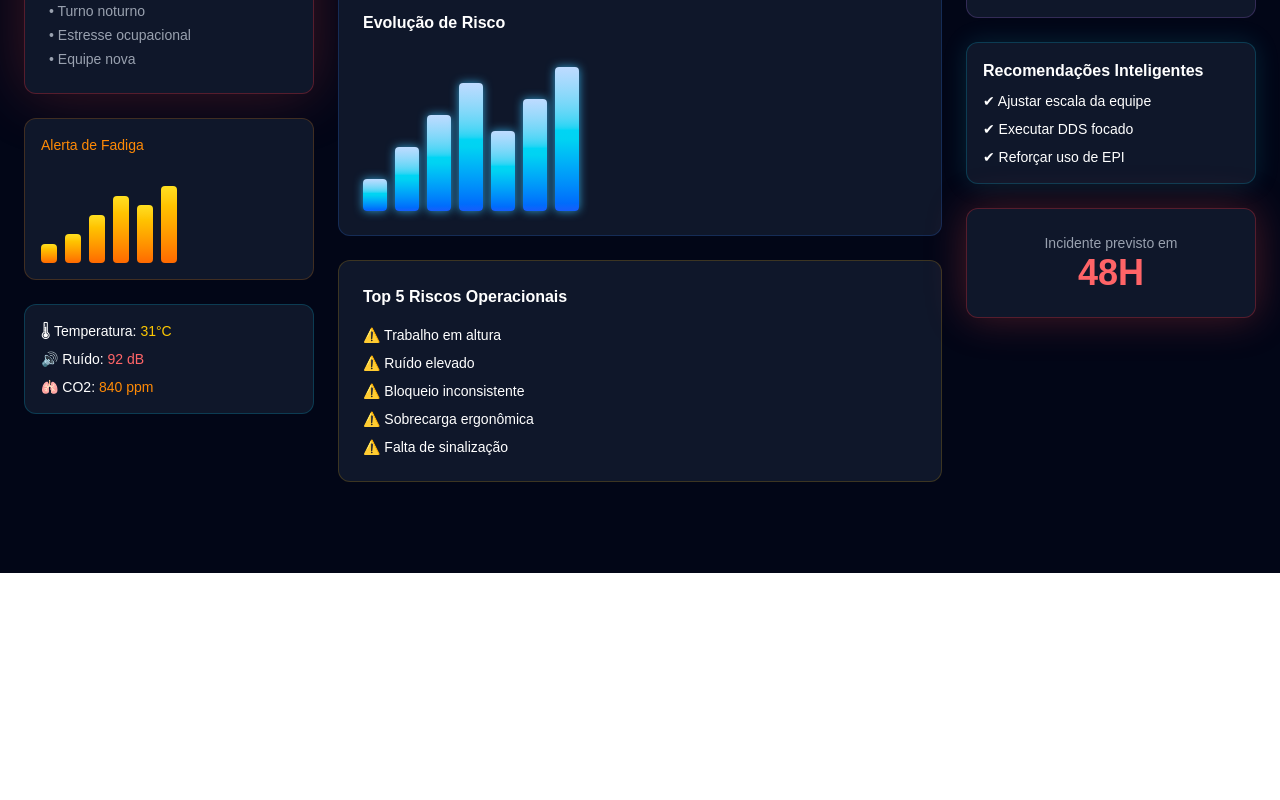
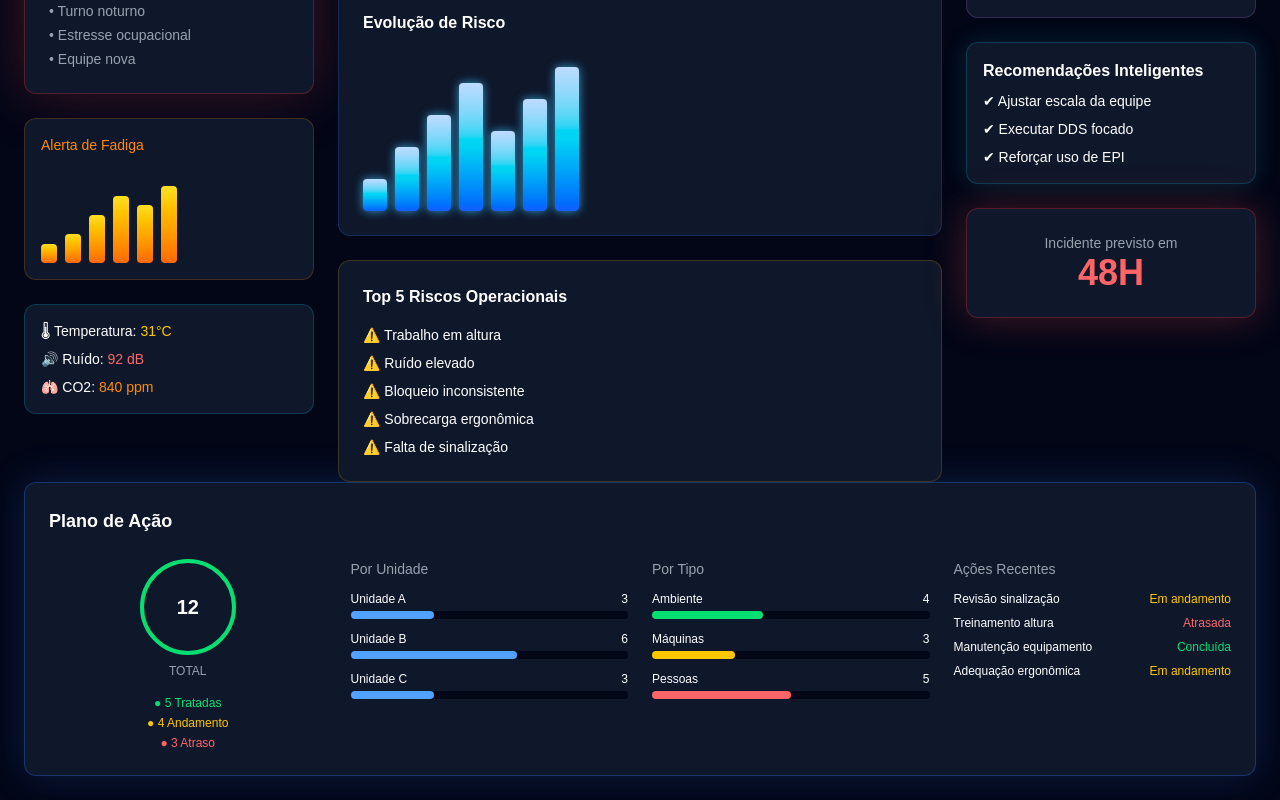
Before and after one commit to anaartagaveytia1-web/aris-frontend, a Next.js app: page /kpi in a window 1280 px wide. Shown: the part 227-1027 px from the top of the page. Before the commit the page ends 800 px from the top, so only its background shows below. Built offline with nearby package versions, Linux system fonts and the light colour scheme.

Commit message:
update kpi adic plano de ação

```diff
--- a/app/kpi/page.tsx
+++ b/app/kpi/page.tsx
@@ -138,7 +138,121 @@ export default function KPI() {
         </div>
 
       </div>
+{/* 🔥 PLANO DE AÇÃO AVANÇADO (FULL WIDTH) */}
+<div className="
+col-span-12
+bg-[#0f172a]
+p-6
+rounded-xl
+border border-blue-500/30
+shadow-[0_0_40px_rgba(59,130,246,0.2)]
+">
 
+  <div className="text-lg font-semibold mb-6">
+    Plano de Ação
+  </div>
+
+  <div className="grid grid-cols-4 gap-6">
+
+    {/* 🟢 STATUS GERAL */}
+    <div className="flex flex-col items-center justify-center">
+
+      <div className="w-24 h-24 rounded-full border-4 border-green-400 flex items-center justify-center text-xl font-bold">
+        12
+      </div>
+
+      <div className="text-xs text-gray-400 mt-2">TOTAL</div>
+
+      <div className="mt-4 text-xs space-y-1 text-center">
+        <div className="text-green-400">● 5 Tratadas</div>
+        <div className="text-yellow-400">● 4 Andamento</div>
+        <div className="text-red-400">● 3 Atraso</div>
+      </div>
+
+    </div>
+
+    {/* 🔵 POR UNIDADE */}
+    <div>
+      <div className="text-sm text-gray-400 mb-3">Por Unidade</div>
+
+      {[
+        { nome: "Unidade A", valor: 3 },
+        { nome: "Unidade B", valor: 6 },
+        { nome: "Unidade C", valor: 3 }
+      ].map((u, i) => (
+        <div key={i} className="mb-3">
+          <div className="flex justify-between text-xs">
+            <span>{u.nome}</span>
+            <span>{u.valor}</span>
+          </div>
+
+          <div className="h-2 bg-[#020617] rounded mt-1">
+            <div
+              className="h-2 bg-blue-400 rounded"
+              style={{ width: `${u.valor * 10}%` }}
+            />
+          </div>
+        </div>
+      ))}
+    </div>
+
+    {/* 🟣 POR TIPO */}
+    <div>
+      <div className="text-sm text-gray-400 mb-3">Por Tipo</div>
+
+      {[
+        { nome: "Ambiente", valor: 4, cor: "bg-green-400" },
+        { nome: "Máquinas", valor: 3, cor: "bg-yellow-400" },
+        { nome: "Pessoas", valor: 5, cor: "bg-red-400" }
+      ].map((t, i) => (
+        <div key={i} className="mb-3">
+          <div className="flex justify-between text-xs">
+            <span>{t.nome}</span>
+            <span>{t.valor}</span>
+          </div>
+
+          <div className="h-2 bg-[#020617] rounded mt-1">
+            <div
+              className={`h-2 ${t.cor} rounded`}
+              style={{ width: `${t.valor * 10}%` }}
+            />
+          </div>
+        </div>
+      ))}
+    </div>
+
+    {/* ⚡ AÇÕES RECENTES */}
+    <div>
+      <div className="text-sm text-gray-400 mb-3">Ações Recentes</div>
+
+      <div className="space-y-2 text-xs">
+
+        <div className="flex justify-between">
+          <span>Revisão sinalização</span>
+          <span className="text-yellow-400">Em andamento</span>
+        </div>
+
+        <div className="flex justify-between">
+          <span>Treinamento altura</span>
+          <span className="text-red-400">Atrasada</span>
+        </div>
+
+        <div className="flex justify-between">
+          <span>Manutenção equipamento</span>
+          <span className="text-green-400">Concluída</span>
+        </div>
+
+        <div className="flex justify-between">
+          <span>Adequação ergonômica</span>
+          <span className="text-yellow-400">Em andamento</span>
+        </div>
+
+      </div>
+    </div>
+
+  </div>
+
+</div>
     </div>
   )
 }
```
